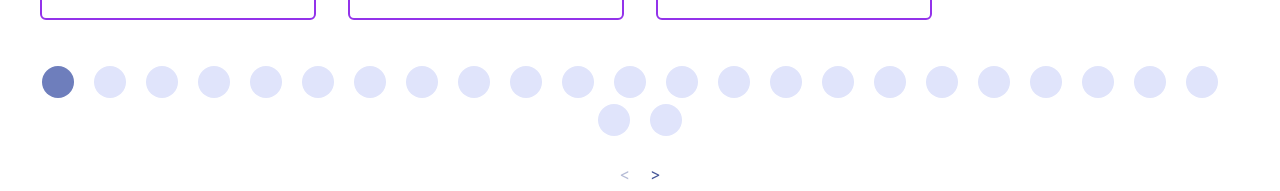
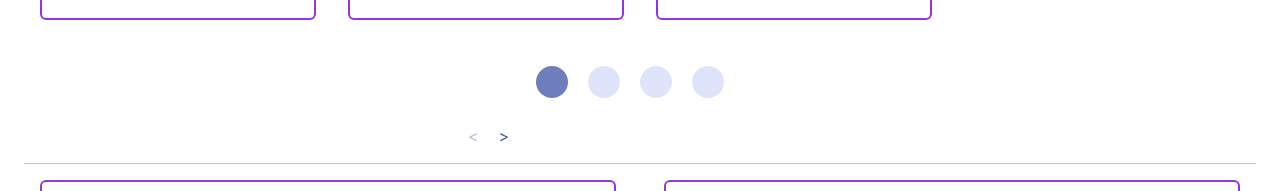
Before and after one commit to apyosi/ecommerce-shop, a React (Create React App) app: page / in a window 1280 px wide. Shown: the part 761-952 px from the top of the page. Built offline with nearby package versions, Linux system fonts and the light colour scheme.

Commit message:
Removed excessive carousel dots. positioned car arrows better. Changed the product cards to 2 per line

```diff
--- a/package.json
+++ b/package.json
@@ -5,6 +5,7 @@
   "dependencies": {
     "@heroicons/react": "^1.0.6",
     "@react-spring/web": "^9.7.1",
+    "@splidejs/react-splide": "^0.7.12",
     "@testing-library/jest-dom": "^5.16.5",
     "@testing-library/react": "^13.4.0",
     "@testing-library/user-event": "^13.5.0",
--- a/src/index.css
+++ b/src/index.css
@@ -34,3 +34,25 @@ code {
 .active {
   background-color: indigo;
 }
+
+.alice-carousel__dots > li:nth-child(n+5) {
+  display: none;
+}
+
+.product-cards {
+  display: grid;
+  grid-template-columns: repeat(2, 1fr);
+  grid-gap: 1rem;
+}
+
+.alice-carousel__prev-btn-item {
+  position: relative;
+right: 25%;
+
+}
+
+.alice-carousel__next-btn-item {
+
+  position: relative;
+  right: 25%;
+}
--- a/src/pages/Home.js
+++ b/src/pages/Home.js
@@ -2,6 +2,7 @@ import React from "react";
 import Card from "../components/Card";
 import AliceCarousel from "react-alice-carousel";
 import "react-alice-carousel/lib/alice-carousel.css";
+
 
 function Home({ products, categories }) {
   return (
@@ -11,12 +12,14 @@ function Home({ products, categories }) {
       <div className="corousel-cards">
         <AliceCarousel
           autoPlayInterval={3000}
+          autoPlayStrategy= ""
           autoPlayDirection="rtl"
           autoPlay={true}
+          controlsStrategy="responsive"
           fadeOutAnimation={true}
-          mouseDragEnabled={true}
-          buttonsDisabled={true}
-          dotsDisabled={false}
+          mouseDragEnabled={false}
+          dotsDisabled={true}
+          dotsClass="alice-carousel__dots" // Use dotsClass to target dots with CSS
           responsive={{
             0: { items: 1 },
             768: { items: 3 },
@@ -38,6 +41,7 @@ function Home({ products, categories }) {
           ))}
       </div>
 
+
     </main>
   );
 }
```
Also changed, not shown: 1 other file (tests, documents, lock files or other folders).
